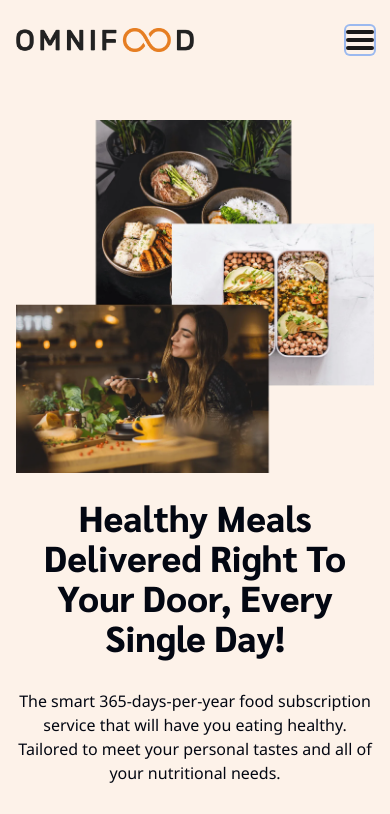
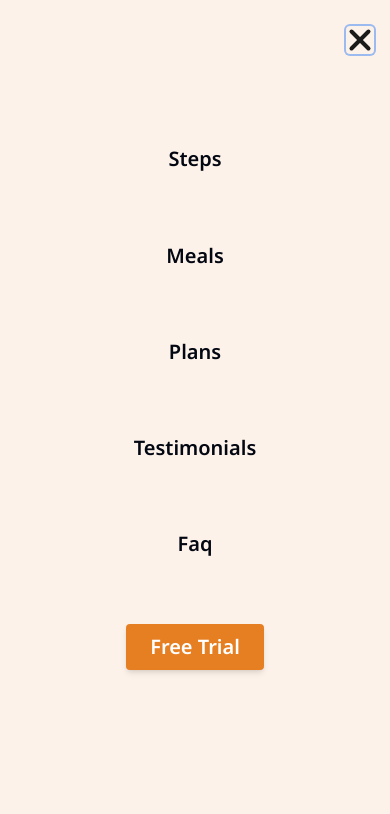
Before and after one commit to twstewart/omnifood, a website built with Vite: page index.html in a window 390 px wide. Both pictures are taken after a click on the button 360 px from the left and 40 px from the top of the page. Shown: the top 814 px of the page. Built offline with nearby package versions, Linux system fonts and the light colour scheme; files whose address does not match are found by name.

Commit message:
Finished the menu bars functionality for smaller devices.

```diff
--- a/assets/app.js
+++ b/assets/app.js
@@ -1,4 +1,5 @@
 import "./modules/faq.js";
+import "./modules/menu.js";
 import "./modules/page-load.js";
 import "./modules/scroll-animations.js";
 import "./modules/smooth-scroll.js";
--- /dev/null
+++ b/assets/modules/menu.js
@@ -0,0 +1,16 @@
+const menuBars = document.querySelector("#menu-bars");
+const navLinks = document.querySelectorAll("#navbar a");
+
+menuBars.addEventListener("click", (e) => {
+  e.currentTarget.classList.toggle("opened");
+  document.body.classList.toggle("is-mobile");
+});
+
+navLinks.forEach((navLink) => {
+  navLink.addEventListener("click", (_e) => {
+    if (document.body.classList.contains("is-mobile") && menuBars.classList.contains("opened")) {
+      document.body.classList.remove("is-mobile");
+      menuBars.classList.remove("opened");
+    }
+  });
+});
--- a/assets/style.css
+++ b/assets/style.css
@@ -36,8 +36,32 @@
   -o-transition: none !important;
 }
 
+body.is-mobile {
+  overflow: hidden;
+}
+
 .nav-list {
   display: none;
+}
+
+.is-mobile .nav-list {
+  position: fixed;
+  z-index: 50;
+  top: 0;
+  left: 0;
+  right: 0;
+  bottom: 0;
+  display: flex;
+  flex-direction: column;
+  justify-content: space-evenly;
+  align-items: center;
+  padding: 80px 0 112px;
+  background-color: #fdf2e9;
+}
+
+.is-mobile .nav-list a {
+  font-size: 20px;
+  font-weight: 600;
 }
 
 .menu-bars {
```
